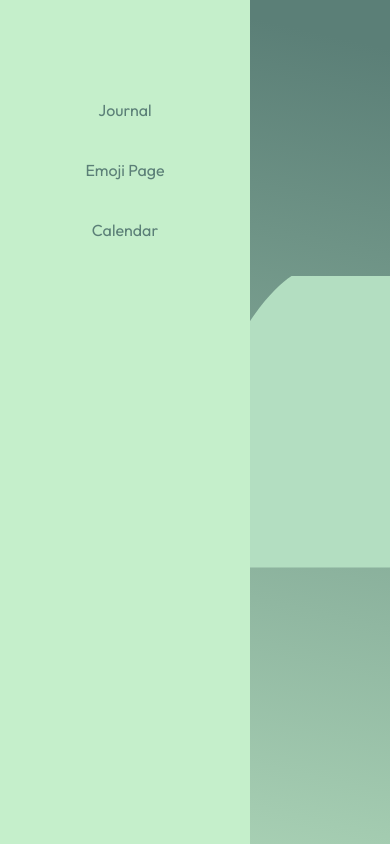
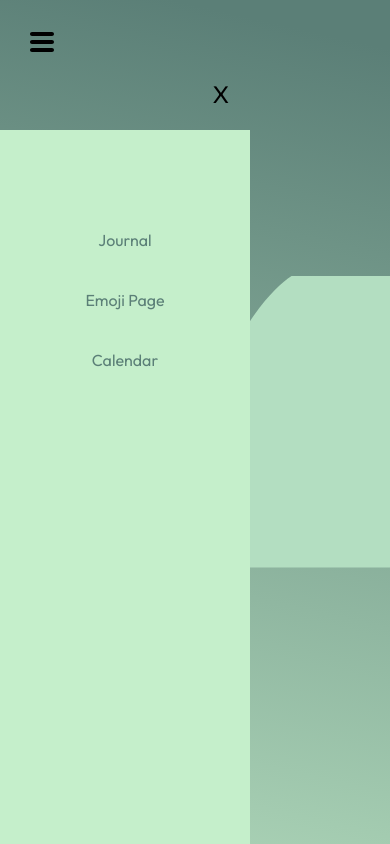
Before and after one commit to srikar-eranky/project-cognitio, a Next.js app in the folder client/: page / in a window 390 px wide. Shown: the top 844 px of the page. Built offline with nearby package versions, Linux system fonts and the light colour scheme.

Commit message:
hamburger menu styling

```diff
--- a/client/src/app/page.js
+++ b/client/src/app/page.js
@@ -1,17 +1,36 @@
 "use client";
+import Image from 'next/image';
 import styles from './page.module.css'
 import Navbar from './components/Navbar/navbar'
 import CalendarGreeting from './calendar/page'
 import JournalGreeting from './journal/page'
 import Emoji from './components/Emoji/emoji'
 import LogInBtn from './components/LogInBtn/btn'
-
+import menu from './hamburger-menu-icon.svg';
+import { useState } from 'react';
 
 export default function Home() {
+  const [isOpen, setOpen] = useState(false);
 
+  const handleClick = () => {
+    setOpen(true);
+    console.log(isOpen);
+  }
+
+  const closeSideBar = () => {
+    setOpen(false);
+    console.log(isOpen);
+  }
   return (
+
     <div>
-      <Navbar />
+      <Image src={menu} width={24} height={24} alt='menu' onClick={handleClick} className={styles.image} />
+
+      <div className={styles.navbar}>
+        <div onClick={closeSideBar} className={styles.cancel}>X</div>
+        <Navbar />
+      </div>
+
     </div>
   )
 }
--- a/client/src/app/page.module.css
+++ b/client/src/app/page.module.css
@@ -35,3 +35,20 @@
     margin-left: 5rem;
     margin-top: 8rem;
 }
+
+.cancel {
+    cursor: pointer;
+    padding: 1.3rem;
+    font-size: 1.5rem;
+    text-align: right;
+}
+
+.image {
+    margin-left: 30px;
+    margin-top: 30px;
+    cursor: pointer;
+}
+
+.navbar {
+    width: 250px;
+}
```
Also changed, not shown: client/src/app/hamburger-menu-icon.svg (added), 1 other file (tests, documents, lock files or other folders).
